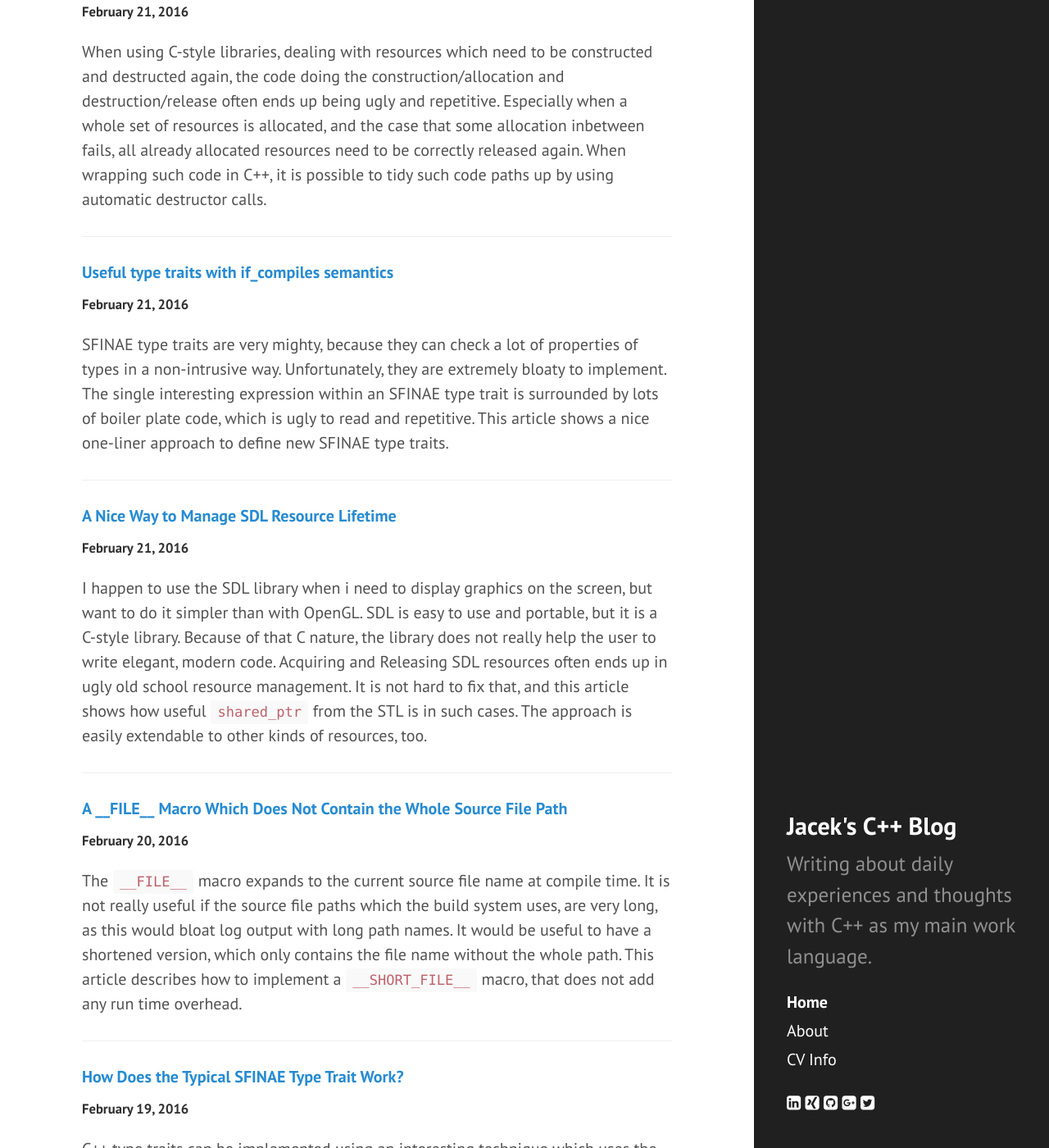
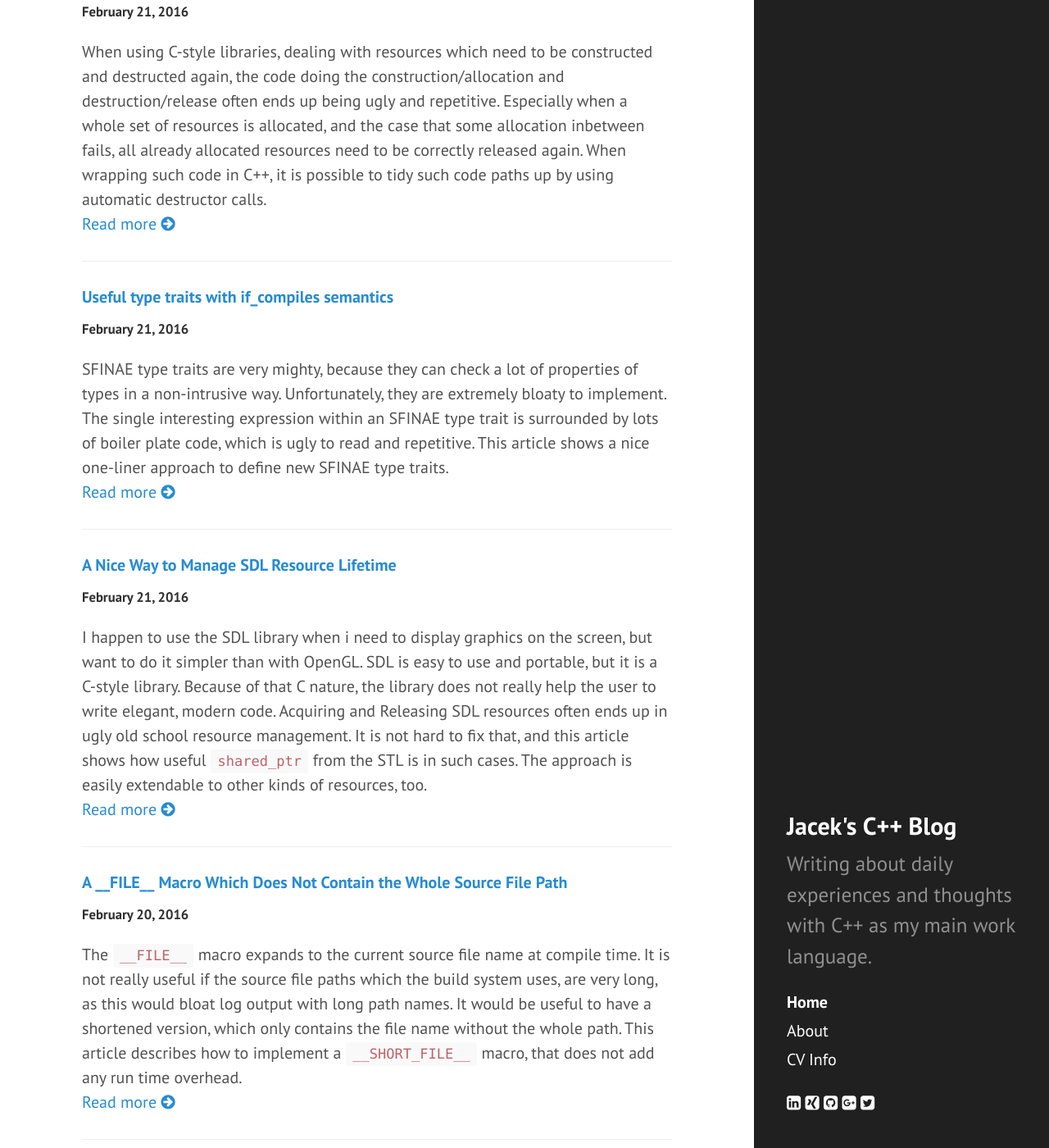
Before and after one commit to tfc/tfc.github.io, a Jekyll site: the page built from index.html, in a window 1280 px wide and 1400 px high, scrolled down 198 px. Shown: the whole window at 82% size. Built offline with Jekyll 4.4.1, drawn with Linux system fonts in a browser that asks for light colours; nearby versions of some CDN libraries; the list of posts is cut into pages by our own code.

Commit message:
Add "Read more" appendix to blog posts

```diff
--- a/index.html
+++ b/index.html
@@ -9,7 +9,10 @@
   <div>
     <h4><a href="{{ post.url }}">{{ post.title }}</a></h4>
     <p><strong><small>{{ post.date | date: "%B %e, %Y" }}</small></strong></p>
-    <p>{{ post.excerpt }}</p>
+    <p>
+      {{ post.excerpt | remove: '<p>' | remove: '</p>' }}<br />
+      <a class="btn btn-sm btn-primary" href="{{ post.url }}/#read-more" role="button">Read more <i class="fa fa-arrow-circle-right"></i></a>
+    </p>
   </div>
   <hr>
 {% endfor %}
```
